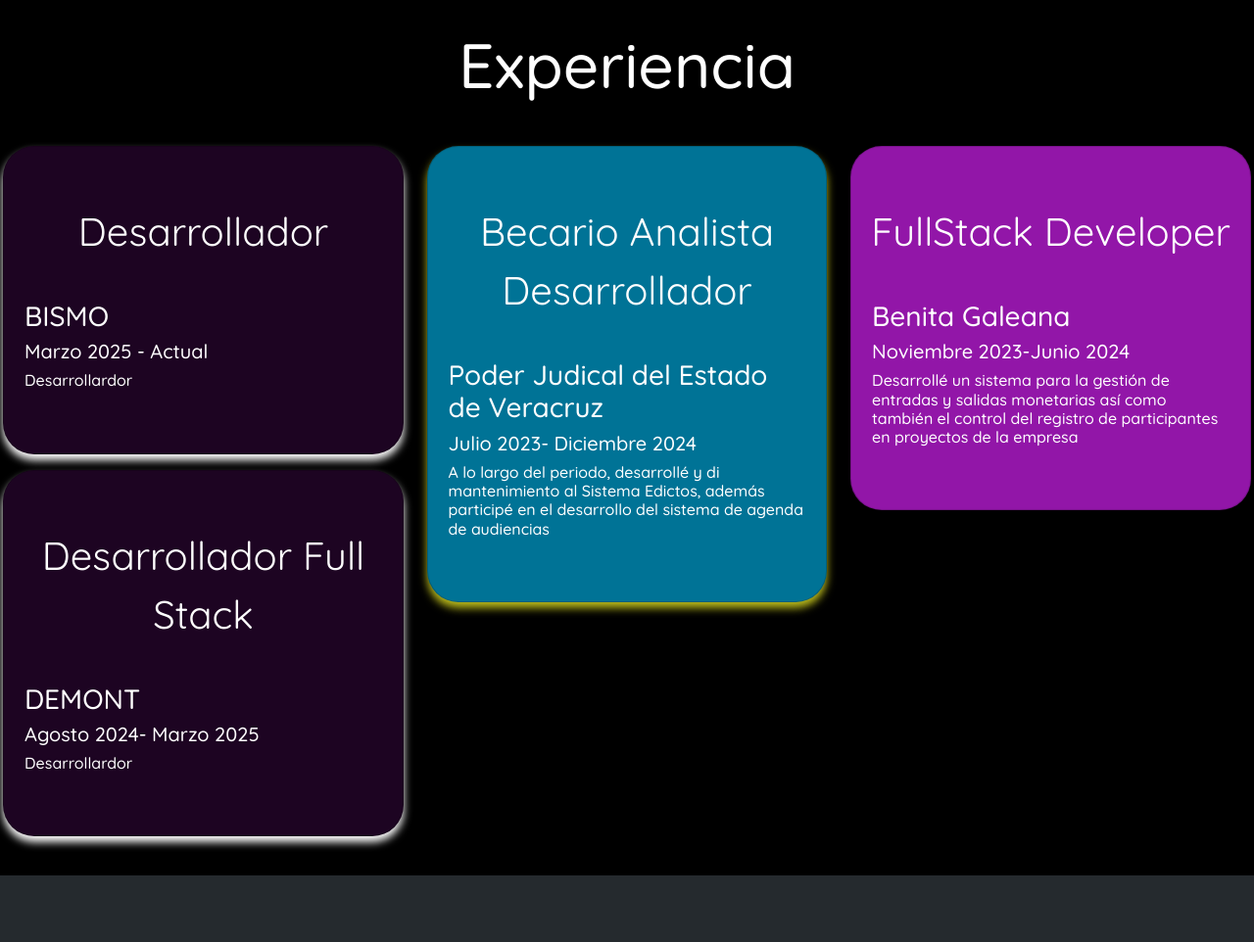
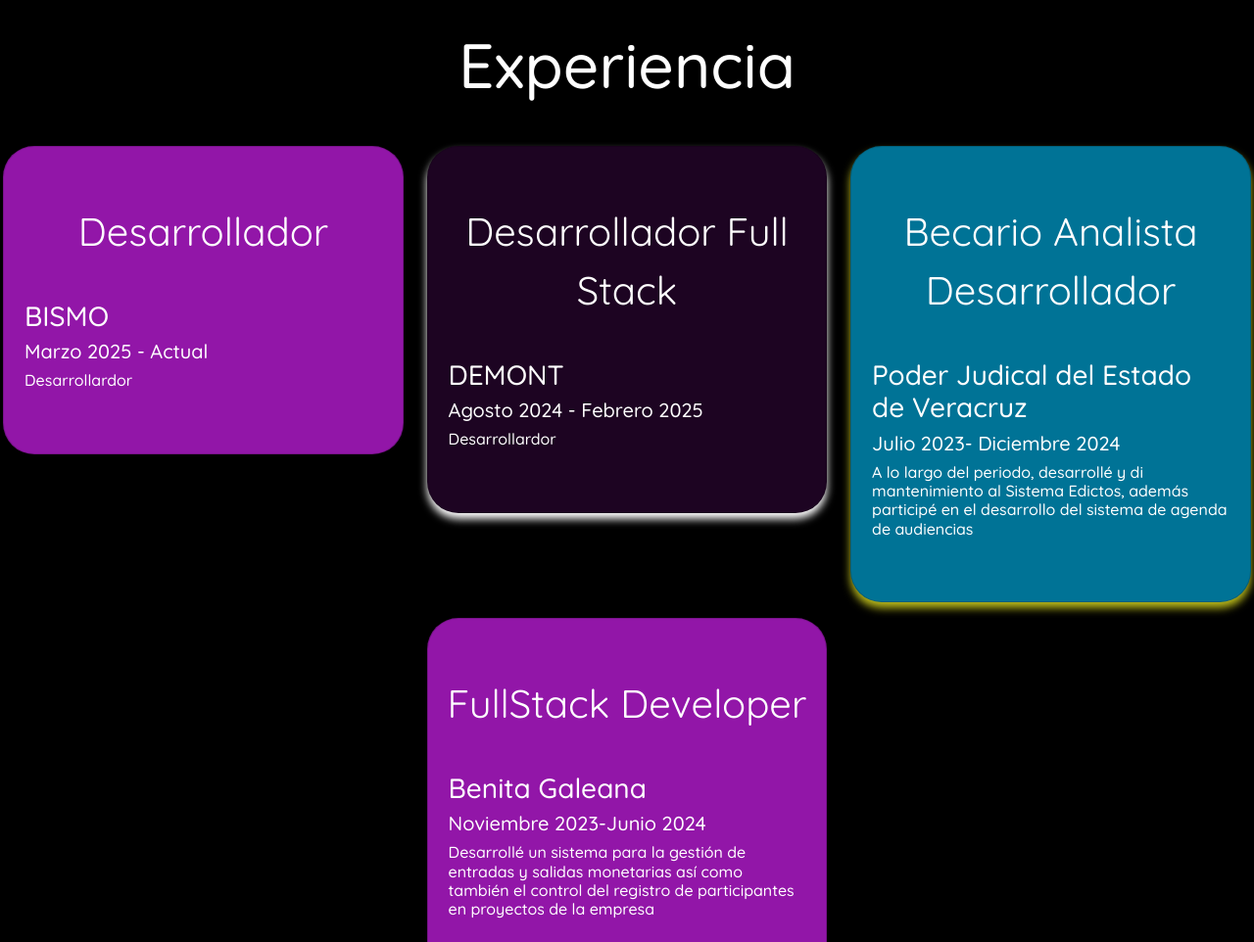
Before and after one commit to angelmund/portafolioweb, a plain HTML site: page index.html in a window 1280 px wide. Shown: the part 800-1762 px from the top of the page at 98% size. Drawn offline with nearby package versions, Linux system fonts and the light colour scheme; some packages are replaced by stand-ins of ours; a script that the page names is missing; a web font is replaced by a local one.

Commit message:
Update index.html

```diff
--- a/index.html
+++ b/index.html
@@ -123,7 +123,7 @@
         <div class="contenido-seccion">
             <div class="row d-flex justify-content-center">
                 <div class="col-12 col-md-4" data-aos="fade-up" data-aos-duration="3000">
-                    <div class="card demont">
+                    <div class="card">
                         <div class="card-title d-flex justify-content-center">
                             <span>Desarrollador</span>
                         </div>
@@ -136,6 +136,8 @@
                             </div>
                         </div>
                     </div>
+                </div>
+                <div class="col-12 col-md-4" data-aos="fade-up" data-aos-duration="3000">
                     <div class="card demont">
                         <div class="card-title d-flex justify-content-center">
                             <span>Desarrollador Full Stack</span>
@@ -143,7 +145,7 @@
                         <div class="card-body">
                             <div class="experiencia-item">
                                 <h3>DEMONT</h3>
-                                <h5>Agosto 2024- Marzo 2025</h5>
+                                <h5>Agosto 2024 - Febrero 2025</h5>
                                 <h6>Desarrollardor
                                 </h6>
                             </div>
```
